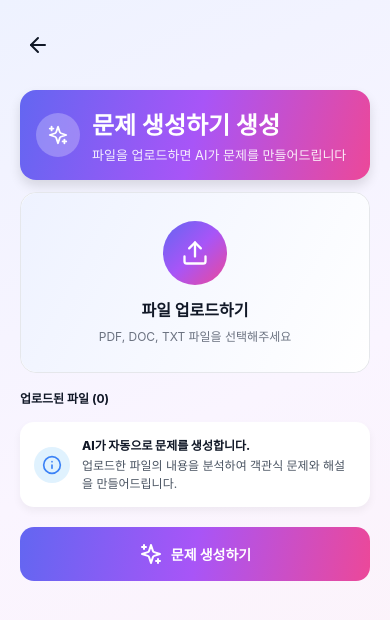
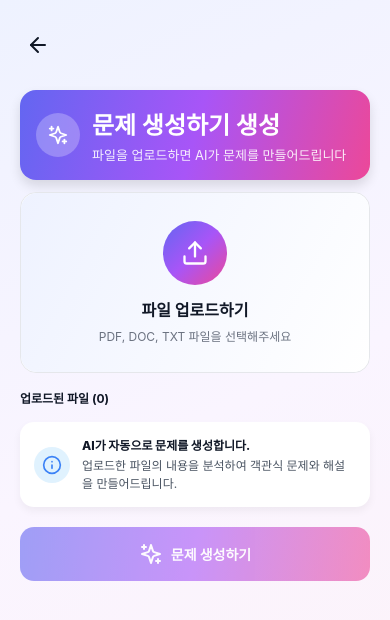
Before and after one commit to MJU-TeamProject-JSHS/frontend, a React Native app: screen /ProblemMake in a window 390 px wide. Shown: the top 620 px of the page. Built offline with nearby package versions, Linux system fonts and the light colour scheme.

Commit message:
feat:파일 업로딩 및 파일 아이콘 수정

```diff
--- a/src/components/ai/UploadedFileItem.tsx
+++ b/src/components/ai/UploadedFileItem.tsx
@@ -2,6 +2,7 @@ import React from 'react';
 import { View, Text, StyleSheet, Pressable } from 'react-native';
 import FileTextIcon from '../../assets/svgs/FileTextIcon';
 import XIcon from '../../assets/svgs/XIcon';
+import { LinearGradient } from 'expo-linear-gradient';
 
 type Props = {
   name: string;
@@ -13,9 +14,14 @@ export default function UploadedFileItem({ name, status = '준비완료', onRemo
   return (
     <View style={styles.fileItem}>
       <View style={styles.fileLeft}>
-        <View style={styles.fileIconWrap}>
-          <FileTextIcon size={20} color="#6B7280" />
-        </View>
+        <LinearGradient
+          colors={['#818cf8', '#a78bfa']}
+          start={{ x: 0, y: 0 }}
+          end={{ x: 1, y: 1 }}
+          style={styles.fileIconWrap}
+        >
+          <FileTextIcon size={20} color="#FFFFFF" />
+        </LinearGradient>
         <View>
           <Text style={styles.fileName}>{name}</Text>
           <Text style={styles.fileSub}>{status}</Text>
@@ -52,7 +58,6 @@ const styles = StyleSheet.create({
     width: 40,
     height: 40,
     borderRadius: 12,
-    backgroundColor: '#EEF2FF',
     alignItems: 'center',
     justifyContent: 'center',
   },
--- a/src/screen/ai/ProblemMakeScreen.tsx
+++ b/src/screen/ai/ProblemMakeScreen.tsx
@@ -1,5 +1,5 @@
 import React, { useState } from 'react';
-import { View, Text, StyleSheet, Pressable, FlatList } from 'react-native';
+import { View, Text, StyleSheet, Pressable, Alert } from 'react-native';
 import { SafeAreaView } from 'react-native-safe-area-context';
 import { LinearGradient } from 'expo-linear-gradient';
 import DDingLogo from '../../components/global/DDingLogo';
@@ -18,7 +18,26 @@ export default function ProblemMakeScreen({ route }: { route: { params?: RoutePa
 
   const navigation = useNavigation<any>();
   const [files, setFiles] = useState<Array<{ name: string; uri: string }>>([]);
+  const [isUploading, setIsUploading] = useState(false);
 
+  const DUMMY_UPLOAD_URL = 'https://httpbin.org/post';
+
+
+  //파일 형식 추출 함수
+  const getMimeTypeFromName = (name: string) => {
+    const ext = name.split('.').pop()?.toLowerCase();
+    switch (ext) {
+      case 'pdf':
+      return 'application/pdf';
+      case 'txt':
+        return 'text/plain';
+      default:
+        return 'application/octet-stream';
+    }
+  };
+
+
+  //파일 선택 함수
   const handlePick = async () => {
     try {
       const result = await DocumentPicker.getDocumentAsync({
@@ -41,6 +60,35 @@ export default function ProblemMakeScreen({ route }: { route: { params?: RoutePa
 
   const handleRemove = (name: string) => {
     setFiles(prev => prev.filter(f => f.name !== name));
+  };
+
+  //백엔드에 파일 넘기는 함수
+  const handleSubmit = async () => {
+    if (files.length === 0 || isUploading) return;
+    try {
+      setIsUploading(true);
+      const formData = new FormData();
+      files.forEach((f) => {
+        const type = getMimeTypeFromName(f.name);
+        formData.append('files', { uri: f.uri, name: f.name, type } as any);
+      });
+      formData.append('title', title);
+
+      const res = await fetch(DUMMY_UPLOAD_URL, {
+        method: 'POST',
+        body: formData,
+      });
+
+      if (!res.ok) {
+        throw new Error('Upload failed');
+      }
+      Alert.alert('업로드 완료', '파일이 더미 서버로 전송되었습니다.');
+      setFiles([]);
+    } catch (e) {
+      Alert.alert('업로드 실패', '네트워크 오류가 발생했습니다. 잠시 후 다시 시도해주세요.');
+    } finally {
+      setIsUploading(false);
+    }
   };
 
   return (
@@ -113,12 +161,19 @@ export default function ProblemMakeScreen({ route }: { route: { params?: RoutePa
 
       {/* 하단 CTA */}
       <View style={styles.ctaWrap}>
-        <LinearGradient colors={['#6366f1', '#a855f7', '#ec4899']} start={{ x: 0, y: 0 }} end={{ x: 1, y: 1 }} style={styles.ctaBtn}>
-          <View style={{ flexDirection: 'row', alignItems: 'center', justifyContent: 'center' }}>
-            <SparklesIcon size={24} color="#FFFFFF" />
-            <Text style={[styles.ctaText, { marginLeft: 8 }]}>문제 생성하기</Text>
-          </View>
-        </LinearGradient>
+        <Pressable onPress={handleSubmit} disabled={isUploading || files.length === 0}>
+          <LinearGradient
+            colors={['#6366f1', '#a855f7', '#ec4899']}
+            start={{ x: 0, y: 0 }}
+            end={{ x: 1, y: 1 }}
+            style={[styles.ctaBtn, (isUploading || files.length === 0) ? { opacity: 0.6 } : undefined]}
+          >
+            <View style={{ flexDirection: 'row', alignItems: 'center', justifyContent: 'center' }}>
+              <SparklesIcon size={24} color="#FFFFFF" />
+              <Text style={[styles.ctaText, { marginLeft: 8 }]}>{isUploading ? '업로드 중...' : '문제 생성하기'}</Text>
+            </View>
+          </LinearGradient>
+        </Pressable>
       </View>
     </SafeAreaView>
   );
```
